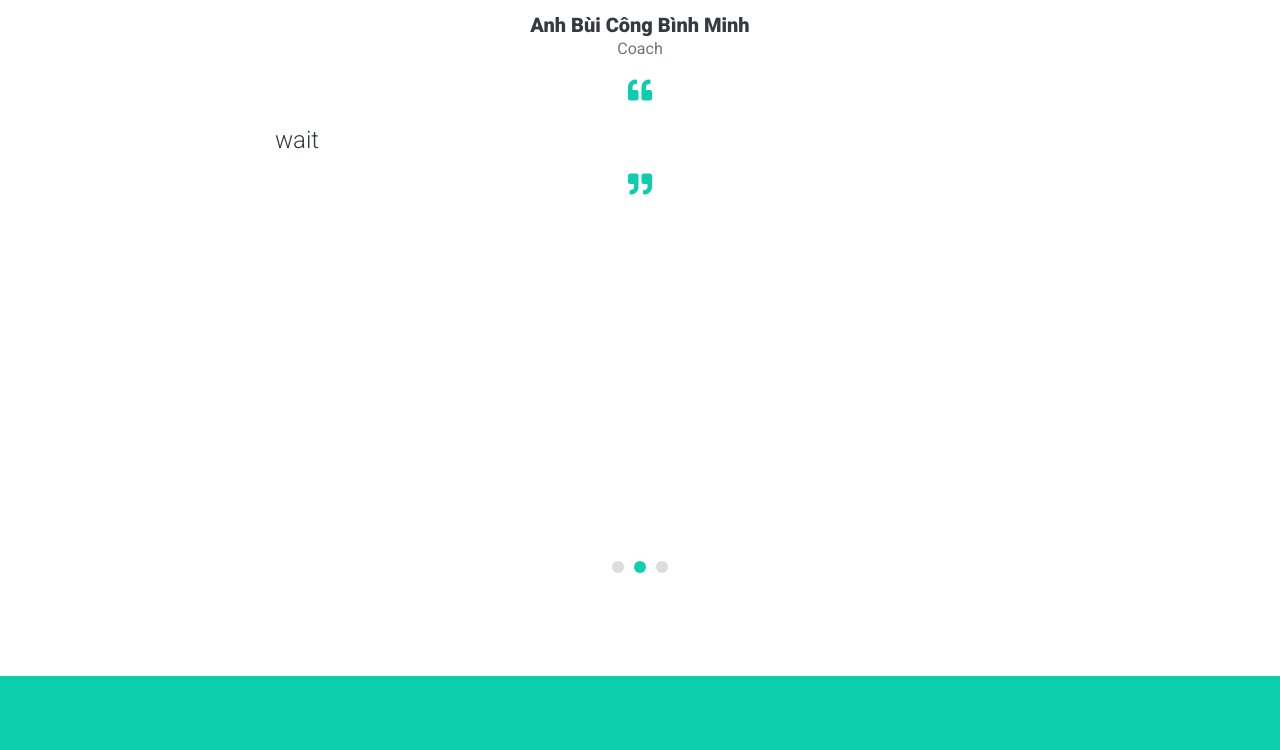
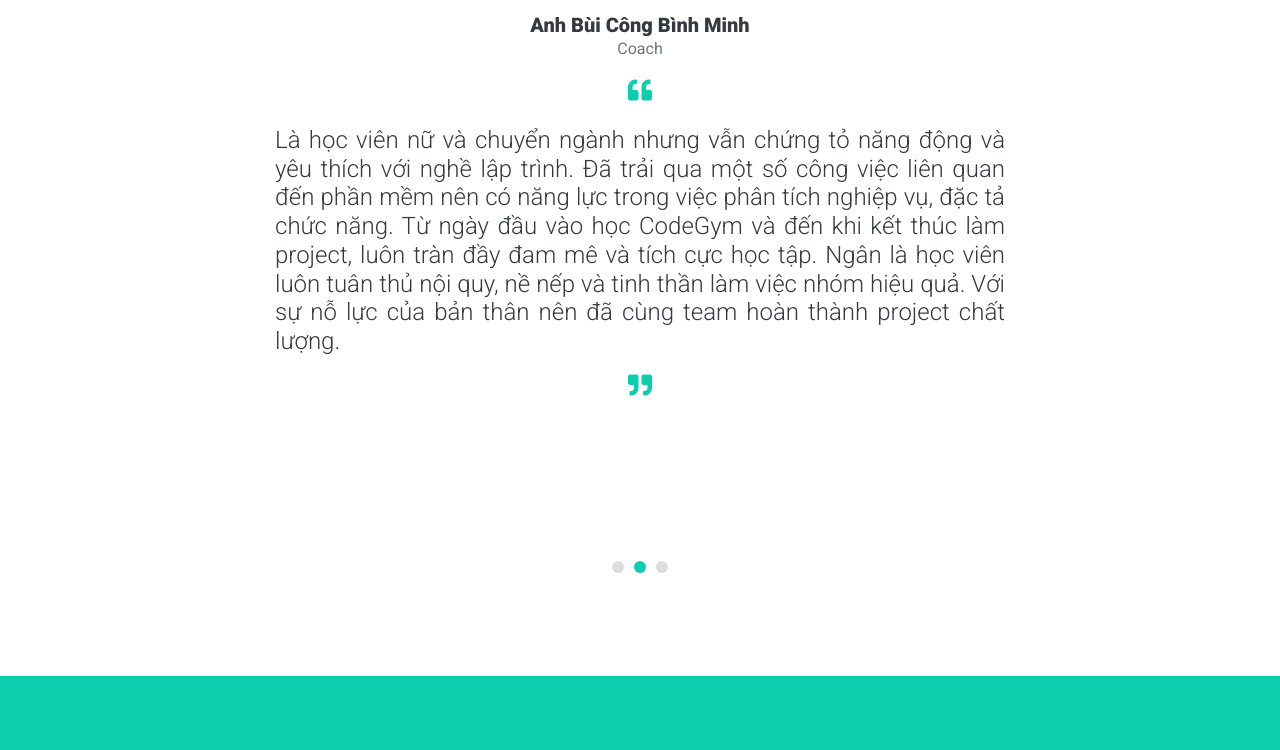
Before and after one commit to nganhuynh273/phuong-ngan, a plain HTML site: page index.html in a window 1280 px wide. Shown: the part 6982-7732 px from the top of the page. Drawn offline with nearby package versions, Linux system fonts and the light colour scheme.

Commit message:
complete

```diff
--- a/index.html
+++ b/index.html
@@ -610,7 +610,7 @@
                             <p>Coach</p>
                             <h4 class="font-weight-light mb-4"><span><i class="fa fa-3x fa-quote-left text-primary mb-4">
                             </i></span>
-                                <p style="text-align: justify">wait</p>
+                                <p style="text-align: justify">Là học viên nữ và chuyển ngành nhưng vẫn chứng tỏ năng động và yêu thích với nghề lập trình. Đã trải qua một số công việc liên quan đến phần mềm nên có năng lực trong việc phân tích nghiệp vụ, đặc tả chức năng. Từ ngày đầu vào học CodeGym và đến khi kết thúc làm project, luôn tràn đầy đam mê và tích cực học tập. Ngân là học viên luôn tuân thủ nội quy, nề nếp và tinh thần làm việc nhóm hiệu quả. Với sự nỗ lực của bản thân nên đã cùng team hoàn thành project chất lượng.</p>
                                 <span><i class="fa fa-3x fa-quote-right text-primary mb-4"></i></span></h4>
                         </div>
                         <div class="text-center">
```
